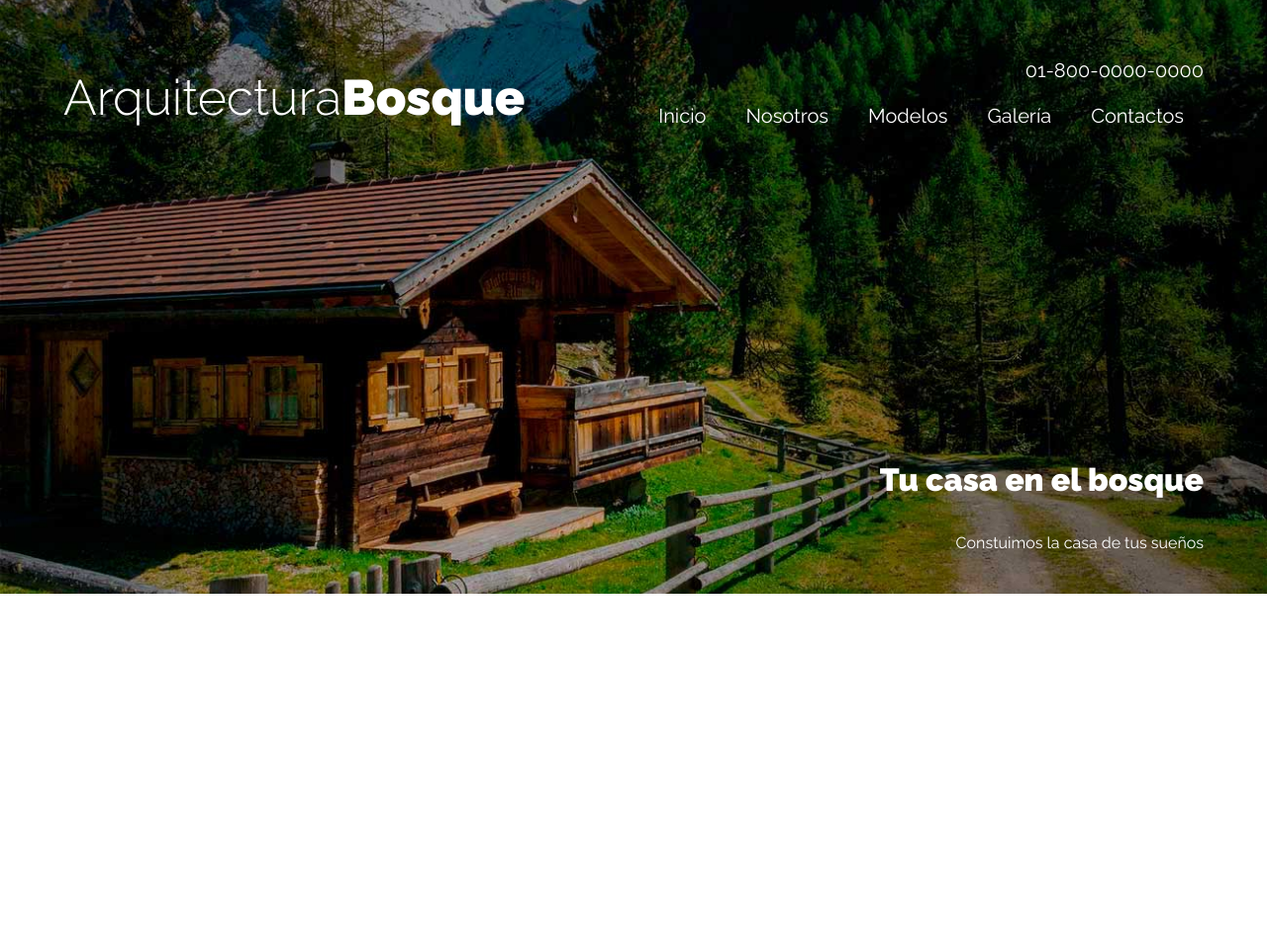
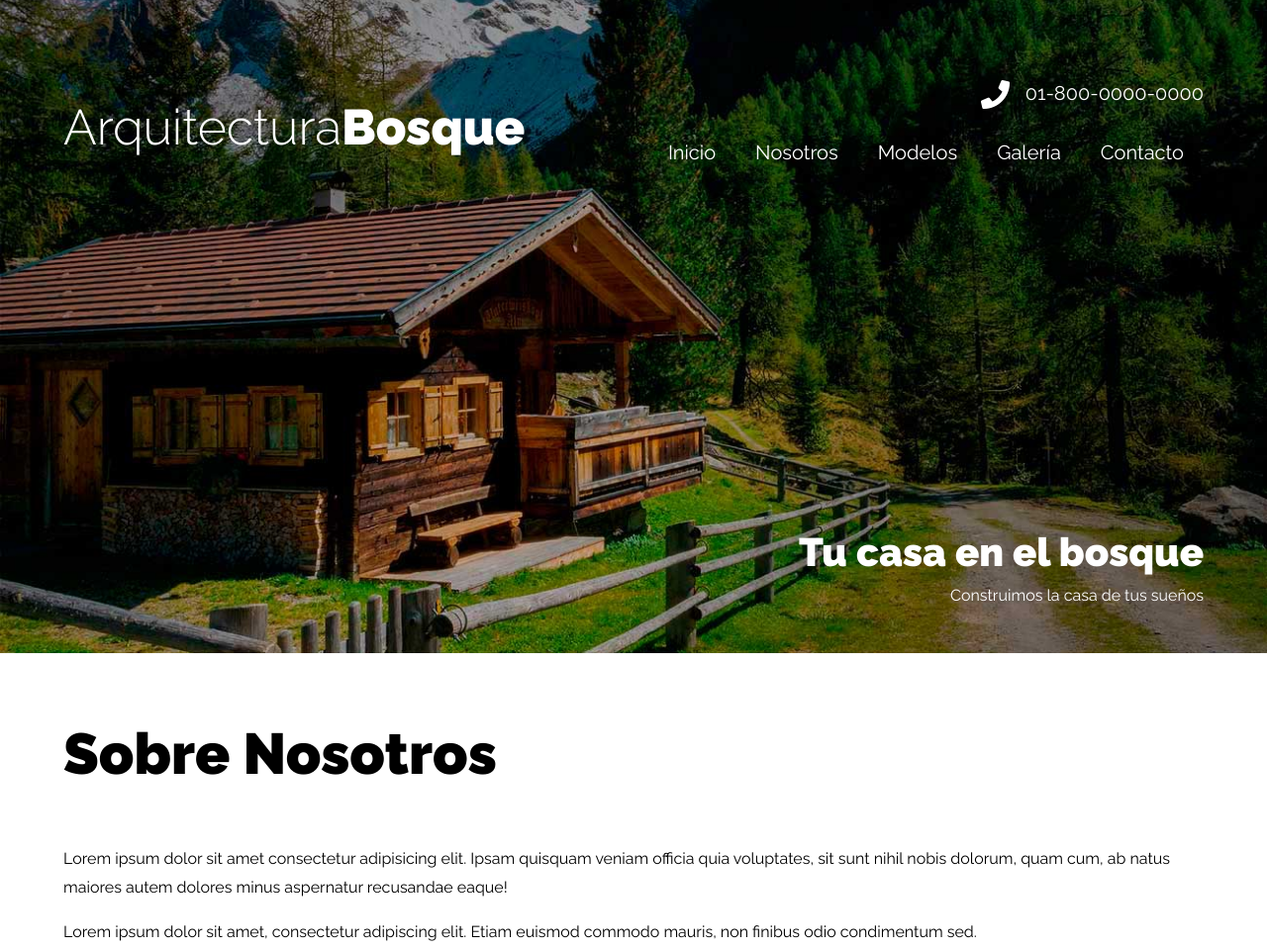
Before and after one commit to HugoAvila-Dev/arquitectura-casas, a website built with Vite: page index.html in a window 1280 px wide. Shown: the whole page at 99% size. Before the commit the page ends 800 px from the top, so only its background shows below. Built offline with nearby package versions, Linux system fonts and the light colour scheme.

Commit message:
segundo commit

```diff
--- a/css/styles.css
+++ b/css/styles.css
@@ -85,11 +85,7 @@ img {
     background-position: center;
     padding: 5rem 0;
 }
-@media (min-width: 768px) {
-    .header {
-        padding: 2rem 0;
-    }
-}
+
 .contenido-header {
     display: flex;
     flex-direction: column;
@@ -128,10 +124,17 @@ img {
     }
 }
 .telefono {
-
+    display: flex;
 }
-.telefono:before {
-
+.telefono::before {
+    content: '';
+    display: block;
+    width: 4rem;
+    height: 4rem;
+    background-image: url(../img/telefono.png);
+    background-repeat: no-repeat;
+    background-position: center center;
+    margin-right: 1rem;
 }
 .header a {
     color: var(--blanco);
@@ -141,6 +144,8 @@ img {
     display: flex;
     flex-direction: column;
     align-items: center;
+    width: 100%;
+    margin-top: 1rem;
 }
 @media (min-width: 768px) {
     .navegacion {
@@ -148,12 +153,39 @@ img {
     }
 }
 .navegacion a {
-    padding: 1rem 2rem;
+    padding: .5rem;
     transition: background-color 300ms;
+    width: 100%;
+    text-align: center;
+}
+@media (min-width: 768px) {
+    .navegacion a {
+        padding: 1rem 2rem;
+    }
+
 }
 .navegacion a:hover {
     background-color: rgb(255 255 255 / .5);
+    color: var(--negro);
 }
 .slogan {
-    text-align: end;
+    text-align: center;
 }
+@media (min-width: 768px) {
+    .slogan {
+        text-align: right;
+    }
+}
+.slogan h1 {
+    font-size: 3rem;
+    margin: 0;
+}
+@media (min-width: 768px) {
+    .slogan h1 {
+        font-size: 4rem;
+    }
+}
+.slogan p {
+    margin: 0;
+    line-height: 1;
+}
--- a/index.html
+++ b/index.html
@@ -28,16 +28,25 @@
             <a class="link" href="#">Nosotros</a>
             <a class="link" href="#">Modelos</a>
             <a class="link" href="#">Galería</a>
-            <a class="link" href="#">Contactos</a>
+            <a class="link" href="#">Contacto</a>
           </nav>
         </div>
       </div>
       <div class="slogan">
         <h1>Tu casa en el bosque</h1>
-        <p>Constuimos la casa de tus sueños</p>
+        <p>Construimos la casa de tus sueños</p>
       </div>
     </div>
   </header>
+  <section class="contenedor mt-5 nosotros">
+    <div class="contenido-nosotros">
+      <h2>Sobre Nosotros</h2>
+
+      <p>Lorem ipsum dolor sit amet consectetur adipisicing elit. Ipsam quisquam veniam officia quia voluptates, sit sunt nihil nobis dolorum, quam cum, ab natus maiores autem dolores minus aspernatur recusandae eaque!</p>
+      <p>Lorem ipsum dolor sit amet, consectetur adipiscing elit. Etiam euismod commodo mauris, non finibus odio condimentum sed.</p>
+    </div>
+
+  </section>
 </body>
 
 </html>
```
